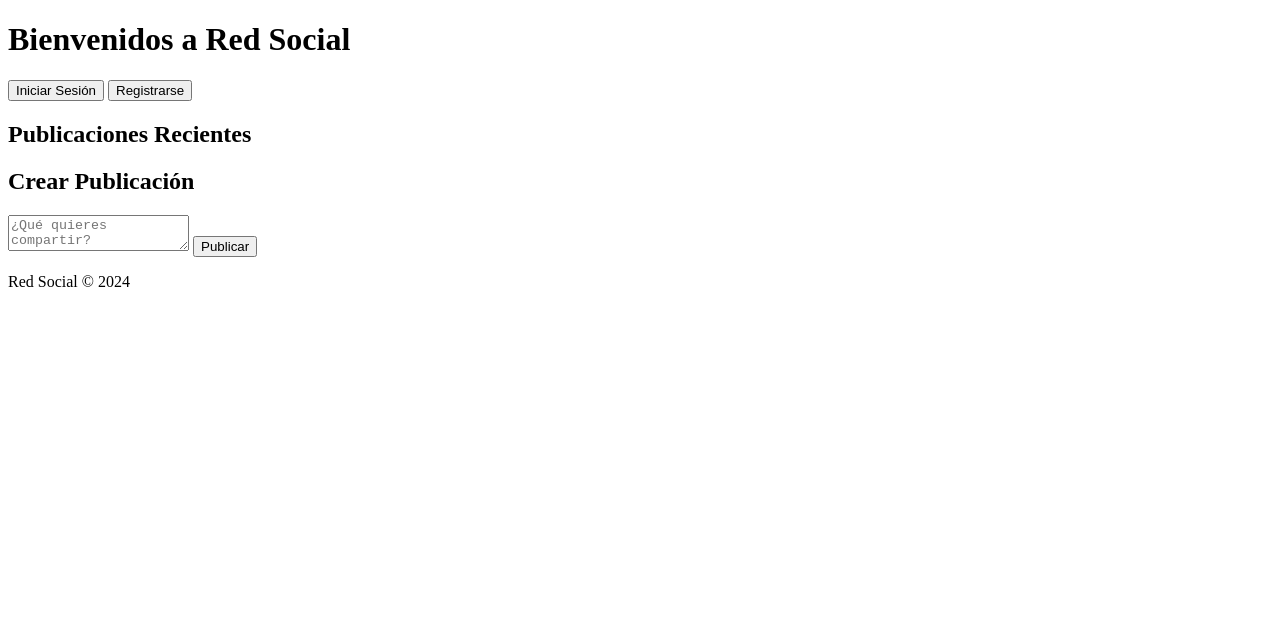
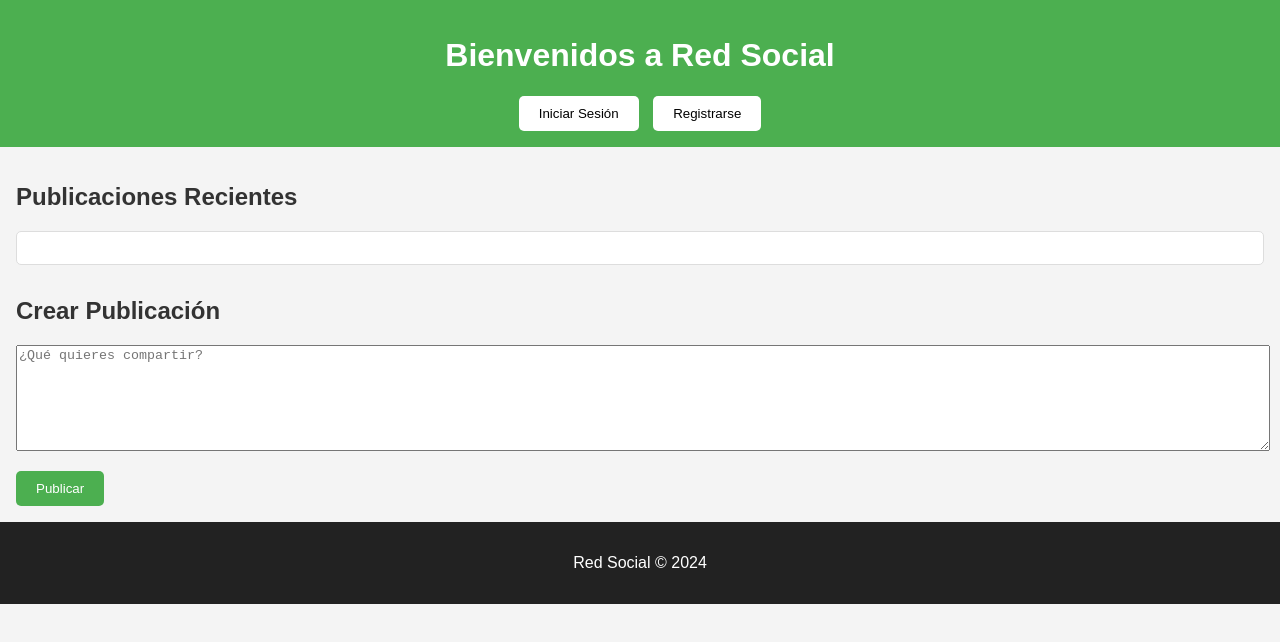
Before and after one commit to Thiagohilost/mini-red-social, a plain HTML site: page index.html in a window 1280 px wide. Drawn offline with Linux system fonts and the light colour scheme.

Commit message:
Add files via upload
error de diseño solucionado

```diff
--- a/styles.css
+++ b/styles.css
@@ -1,3 +1,87 @@
+/* Reset básico */
+body {
+  margin: 0;
+  font-family: Arial, sans-serif;
+  background-color: #f4f4f4;
+  color: #333;
+}
+
+/* Header */
+header {
+  background-color: #4CAF50;
+  color: white;
+  padding: 1rem;
+  text-align: center;
+}
+
+header nav {
+  margin-top: 1rem;
+}
+
+header button {
+  margin: 0 5px;
+  padding: 10px 20px;
+  background-color: #fff;
+  border: none;
+  border-radius: 5px;
+  cursor: pointer;
+}
+
+header button:hover {
+  background-color: #ddd;
+}
+
+/* Main content */
+main {
+  padding: 1rem;
+}
+
+#feed {
+  margin-bottom: 2rem;
+}
+
+#posts {
+  background: #fff;
+  border: 1px solid #ddd;
+  padding: 1rem;
+  border-radius: 5px;
+}
+
+#posts > div {
+  margin-bottom: 1rem;
+  padding: 1rem;
+  border: 1px solid #ccc;
+  border-radius: 5px;
+  background-color: #f9f9f9;
+}
+
+/* Crear Publicación */
+#create-post textarea {
+  width: 100%;
+  height: 100px;
+  margin-bottom: 1rem;
+}
+
+#create-post button {
+  padding: 10px 20px;
+  background-color: #4CAF50;
+  color: white;
+  border: none;
+  border-radius: 5px;
+  cursor: pointer;
+}
+
+#create-post button:hover {
+  background-color: #45a049;
+}
+
+/* Footer */
+footer {
+  text-align: center;
+  padding: 1rem;
+  background-color: #222;
+  color: #fff;
+}
 /* Estilos para las publicaciones */
 .post {
   border: 1px solid #ddd;
```
